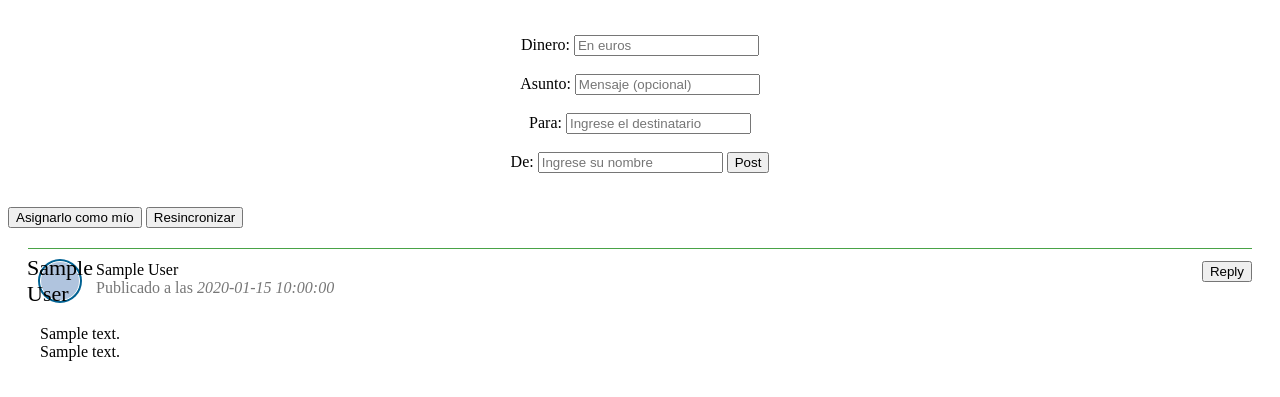
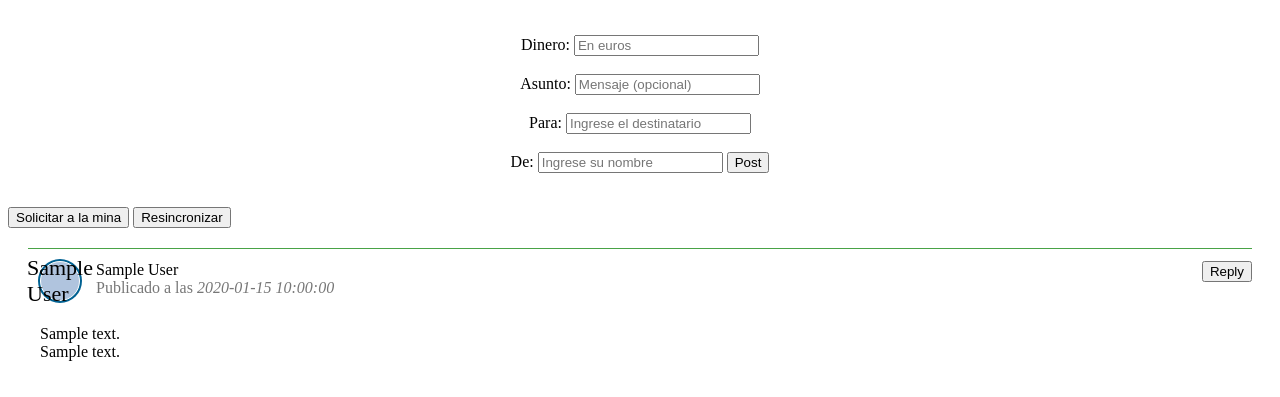
Before and after one commit to Albertojserr/Blockchain-Prueba, a Flask app: template app/templates/index.html in a window 1280 px wide. Shown: the part 135-532 px from the top of the page. Run offline with Flask 2, Linux system fonts and the light colour scheme; the template is opened without the code that fills it: most values are stand-ins (such as "Sample title", 1, 10 or a date in 2020).

Commit message:
cambios readme y frase

```diff
--- a/app/templates/index.html
+++ b/app/templates/index.html
@@ -29,7 +29,7 @@
 
 	<br>
 
-	<a href="{{node_address}}/mine" target="_blank"><button>Asignarlo como mío</button></a>
+	<a href="{{node_address}}/mine" target="_blank"><button>Solicitar a la mina</button></a>
 	<a href="/"><button>Resincronizar</button></a>
 
 	<div style="margin: 20px;" class="body">
```
Also changed, not shown: README.md.
